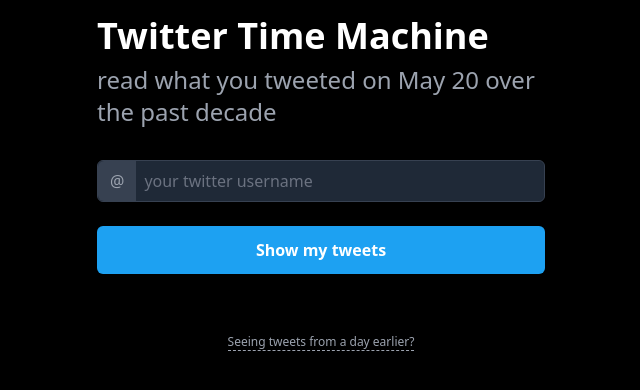
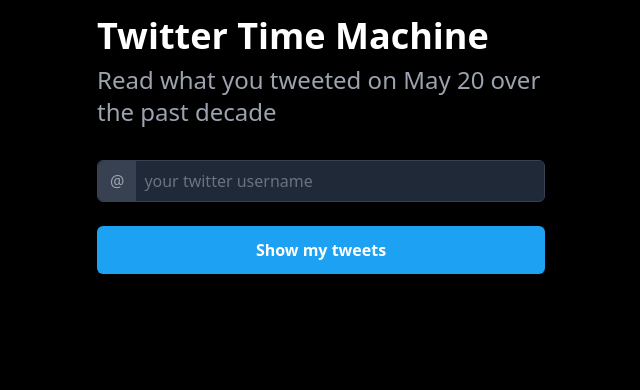
Before and after one commit to chandsethi/twitter_lookback, a plain HTML site: page index.html in a window 1280 px wide. Shown: the whole page, without its empty margins (319-959 px from the left). Drawn offline with nearby package versions, Linux system fonts and the light colour scheme.

Commit message:
ui clean

```diff
--- a/index.html
+++ b/index.html
@@ -33,14 +33,6 @@
             <div style="transform: scale(0.5); transform-origin: center; margin-bottom: -22px;" class="mb-0">
                 <script type="text/javascript" src="https://cdnjs.buymeacoffee.com/1.0.0/button.prod.min.js" data-name="bmc-button" data-slug="chand" data-color="#000000" data-emoji=""  data-font="Lato" data-text="Buy me a coffee" data-outline-color="#ffffff" data-font-color="#ffffff" data-coffee-color="#FFDD00" ></script>
             </div>
-            <div class="relative group mt-3">
-                <span class="text-xs text-gray-400 border-b border-dashed border-gray-400 cursor-help">
-                    Seeing tweets from a day earlier?
-                </span>
-                <div class="absolute left-1/2 -translate-x-1/2 bottom-full mb-2 w-max max-w-xs p-2 text-xs text-white bg-gray-700 rounded-md shadow-lg opacity-0 group-hover:opacity-100 transition-opacity duration-300 pointer-events-none group-hover:pointer-events-auto z-20">
-                    It may happen for tweets around midnight, because Twitter search works with UTC timezone, not your local timezone.
-                </div>
-            </div>
         </div>
     </footer>
 
--- a/script.js
+++ b/script.js
@@ -7,7 +7,7 @@ document.addEventListener('DOMContentLoaded', () => {
     const today = new Date();
     const options = { month: 'long', day: 'numeric' };
     const formattedDate = today.toLocaleDateString(undefined, options);
-    subheadingDate.textContent = `read what you tweeted on ${formattedDate} over the past decade`;
+    subheadingDate.textContent = `Read what you tweeted on ${formattedDate} over the past decade`;
 
     // Load username from local storage
     const savedUsername = localStorage.getItem('twitterUsername');
```
Also changed, not shown: 1 other file.
